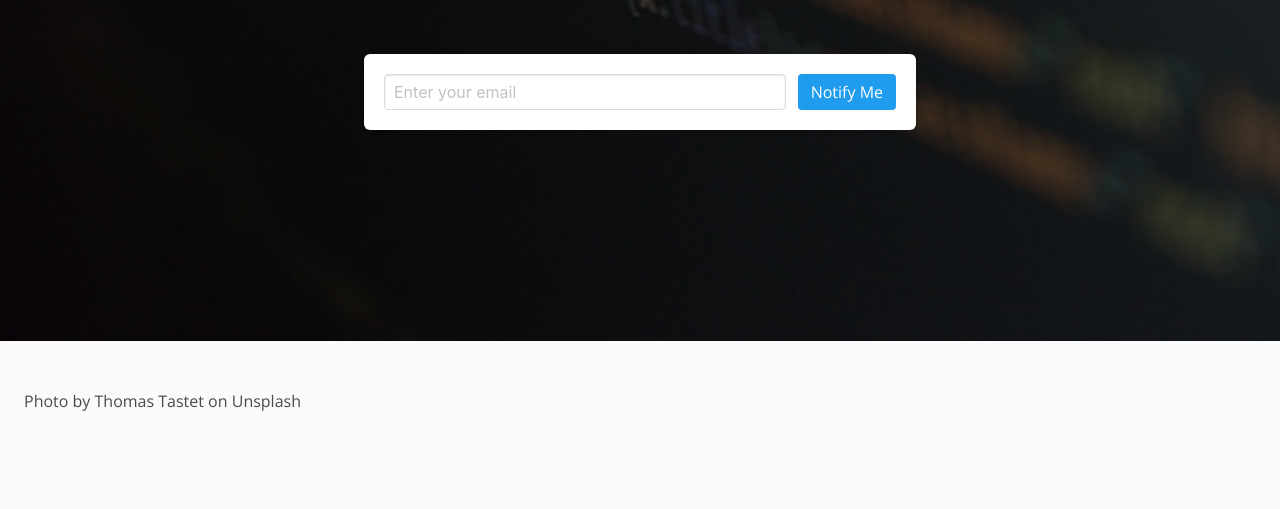
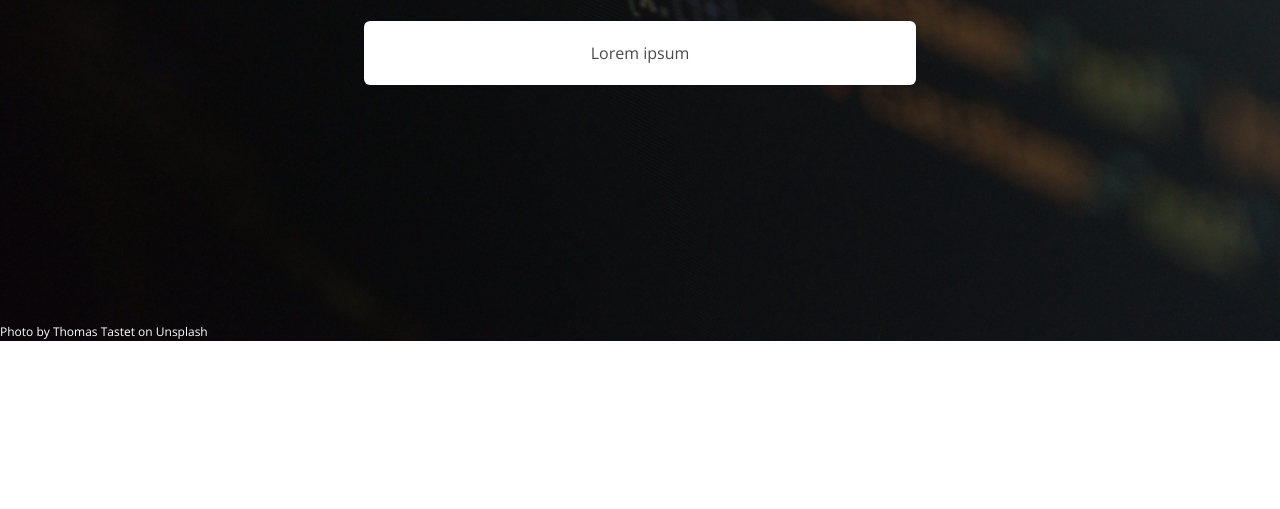
Before and after one commit to joekaiser/urlbits, a plain HTML site: page index.html in a window 1280 px wide. Shown: the part 459-968 px from the top of the page. After the commit the page ends 800 px from the top, so only its background shows below. Drawn offline with nearby package versions, Linux system fonts and the light colour scheme.

Commit message:
Update index.html

```diff
--- a/index.html
+++ b/index.html
@@ -51,28 +51,19 @@
                             Coming Soon
                         </h1>
                         <h2 class="subtitle">
-                            $this is the best software platform for running an internet business. We handle billions of dollars every year for forward-thinking businesses around the world.
+                            Check back soon
                         </h2>
                         <div class="box">
-                            <div class="field is-grouped">
-                                <p class="control is-expanded">
-                                    <input class="input" type="text" placeholder="Enter your email">
-                                </p>
-                                <p class="control">
-                                    <a class="button is-info">
-                                        Notify Me
-                                    </a>
-                                </p>
-                            </div>
+                            Lorem ipsum
                         </div>
                     </div>
                 </div>
             </div>
+        <p class="is-size-7">
+            Photo by Thomas Tastet on Unsplash
+        </p>
+    </section>
 
-    </section>
-    <div class="footer">
-        Photo by Thomas Tastet on Unsplash
-    </div>
     <script async type="text/javascript">
     // The following code is based off a toggle menu by @Bradcomp
 // source: https://gist.github.com/Bradcomp/a9ef2ef322a8e8017443b626208999c1
```
